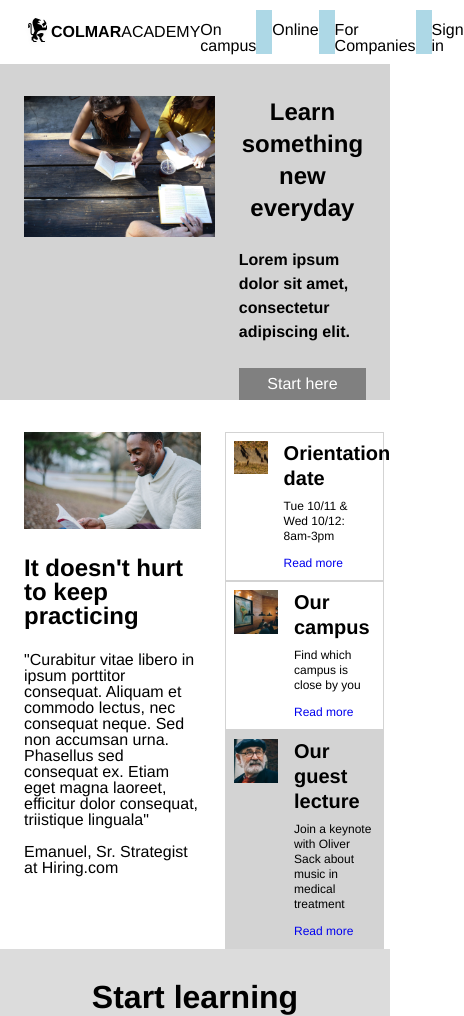
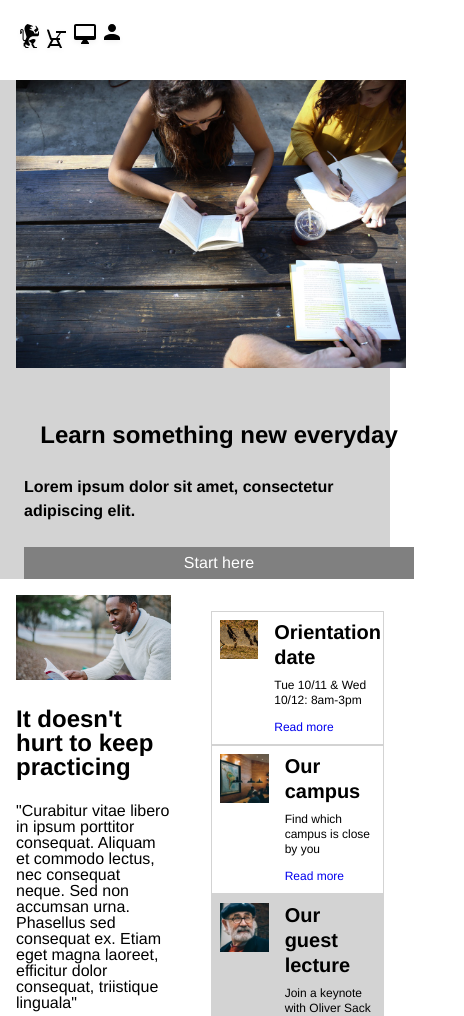
Before and after one commit to jimenda/Colmar, a plain HTML site: page index.html in a window 390 px wide. Shown: the top 1016 px of the page, 464 px wide, since content can reach past the window. Drawn offline with Linux system fonts and the light colour scheme.

Commit message:
@Media Header and Banner

```diff
--- a/index.html
+++ b/index.html
@@ -27,6 +27,12 @@
           </div>
 <!--Mobile Navigation-->
           <div class="mobile">
+            <ul>
+              <li><img src="./resources/images/ic-logo.svg"
+              <li><img src="./resources/images/ic-on-campus.svg"></li>
+              <li><img src="./resources/images/ic-online.svg"></li>
+              <li><img src="./resources/images/ic-login.svg"></li>
+            </ul>
           </div>
         </div>
       </div>
--- a/resources/css/style.css
+++ b/resources/css/style.css
@@ -47,7 +47,39 @@ body {
 
 .border-link {
   border-right: 1rem solid lightblue;
+}
 
+.mobile {
+  display: none;
+}
+
+/*Mobile Navigation*/
+
+@media only screen and (max-width: 480px) {
+  #header .left {
+    display: none;
+  }
+
+  #header .right {
+    width: 100%;
+    float: none;
+  }
+
+  .desktop {
+    display: none;
+  }
+
+  .mobile {
+    display: flex;
+    align-items: space-between;
+    margin-left: 1rem;
+    margin-right: 1rem;
+  }
+
+  #nav .mobile ul {
+    align-content: space-between;
+    width: 100%;
+  }
 }
 
 /*Banner Style*/
@@ -73,7 +105,7 @@ body {
 }
 
 .banner .right-content {
-  margin: auto 1.5rem auto 1.5rem;
+  margin: auto 1.5rem;
 }
 
 .banner .right-content h2 {
@@ -98,6 +130,25 @@ body {
 .button a {
   text-decoration: none;
   color: white;
+}
+
+/*Banner Mobile*/
+
+@media only screen and (max-width: 480px) {
+  .banner {
+    display: block;
+  }
+
+  .left-content {
+    width: 100%;
+    margin: 1rem;
+  }
+
+  .right-content {
+    width: 100%;
+    text-align: left;
+    margin: 1rem;
+  }
 }
 
 /*Main Content*/
```
